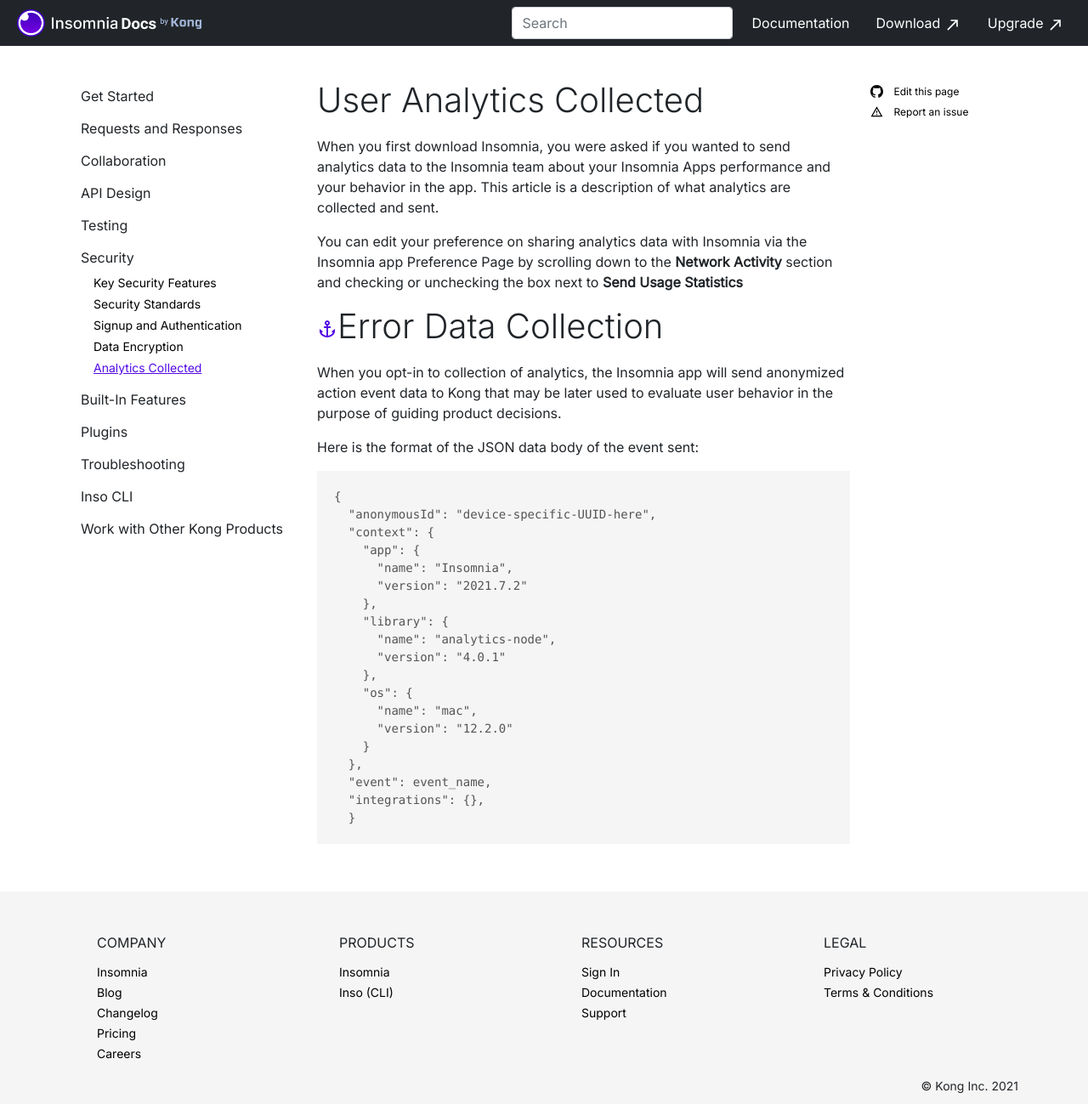
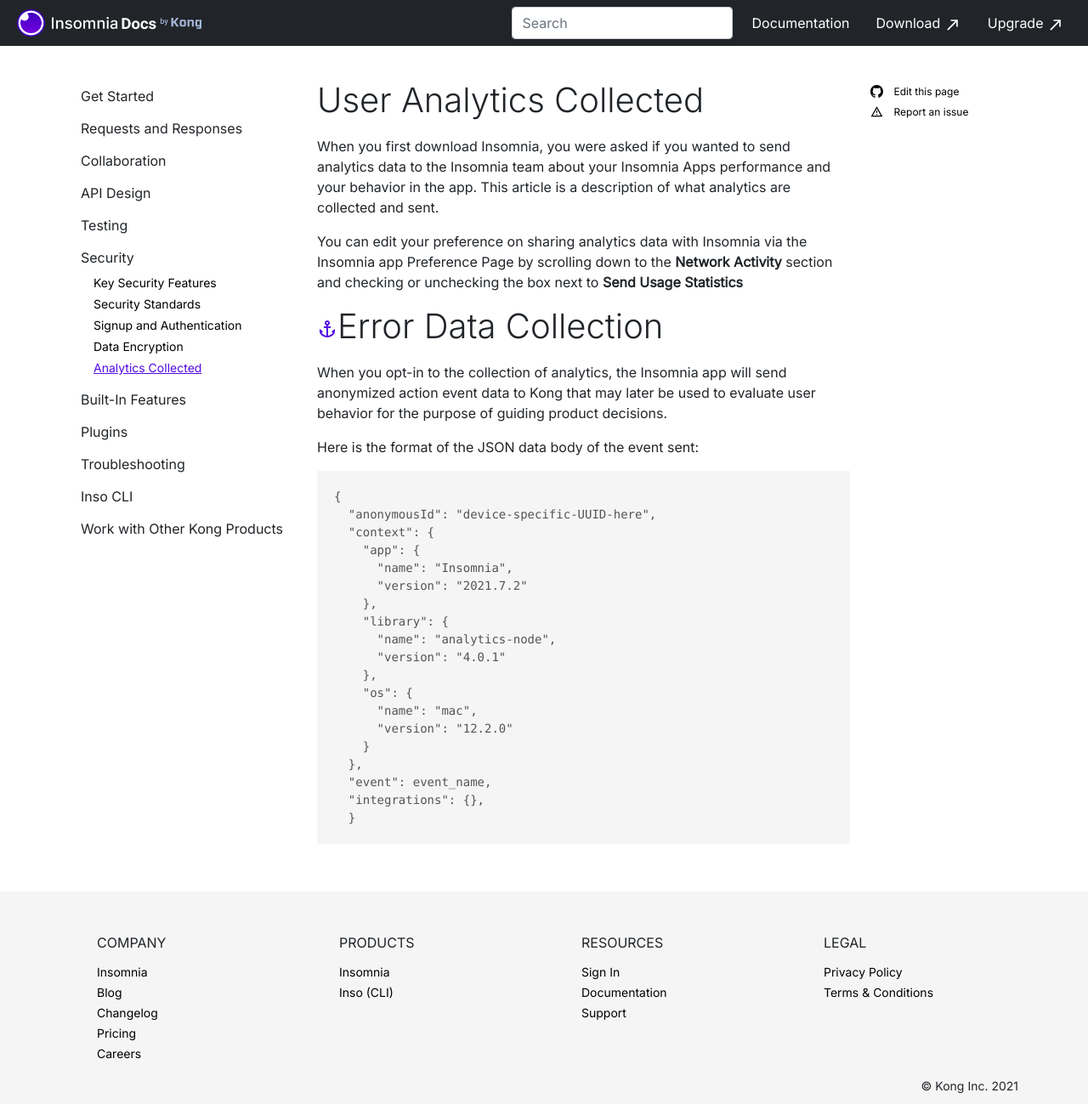
Before and after one commit to Kong/insomnia-docs, a Jekyll site: the page built from docs/insomnia/analytics-collected.md, in a window 1280 px wide and 1299 px high. Shown: the whole window at 85% size. Built offline with Jekyll 4.4.1, drawn with Linux system fonts in a browser that asks for light colours; comment, search, counter and statistics services are not loaded.

Commit message:
Update docs/insomnia/analytics-collected.md
Co-authored-by: Angel <Guaris@users.noreply.github.com>

```diff
--- a/docs/insomnia/analytics-collected.md
+++ b/docs/insomnia/analytics-collected.md
@@ -10,7 +10,7 @@
 You can edit your preference on sharing analytics data with Insomnia via the Insomnia app Preference Page by scrolling down to the **Network Activity** section and checking or unchecking the box next to **Send Usage Statistics**
 
 # Error Data Collection
-When you opt-in to collection of analytics, the Insomnia app will send anonymized action event data to Kong that may be later used to evaluate user behavior in the purpose of guiding product decisions.
+When you opt-in to the collection of analytics, the Insomnia app will send anonymized action event data to Kong that may later be used to evaluate user behavior for the purpose of guiding product decisions.
 
 Here is the format of the JSON data body of the event sent:
 
```
